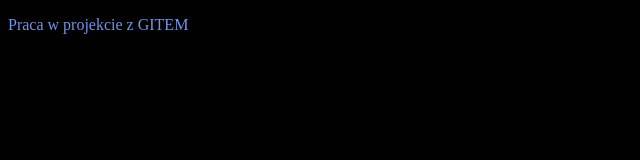
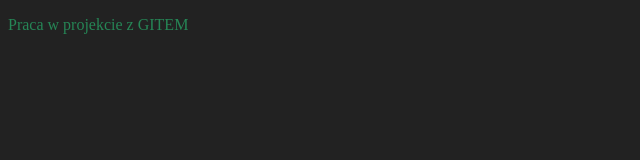
Before and after one commit to kbaraniecki90/git_zjazd6, a plain HTML site: page index.html in a window 1280 px wide. Shown: the whole page, without its empty margins (0-640 px from the left). Drawn offline with Linux system fonts and the light colour scheme.

Commit message:
new color

```diff
--- a/style.css
+++ b/style.css
@@ -1,4 +1,4 @@
 body{
-    background-color: #010101;
-    color: #7394e6;
+    background-color: #222222;
+    color: #268656;
 }
```
